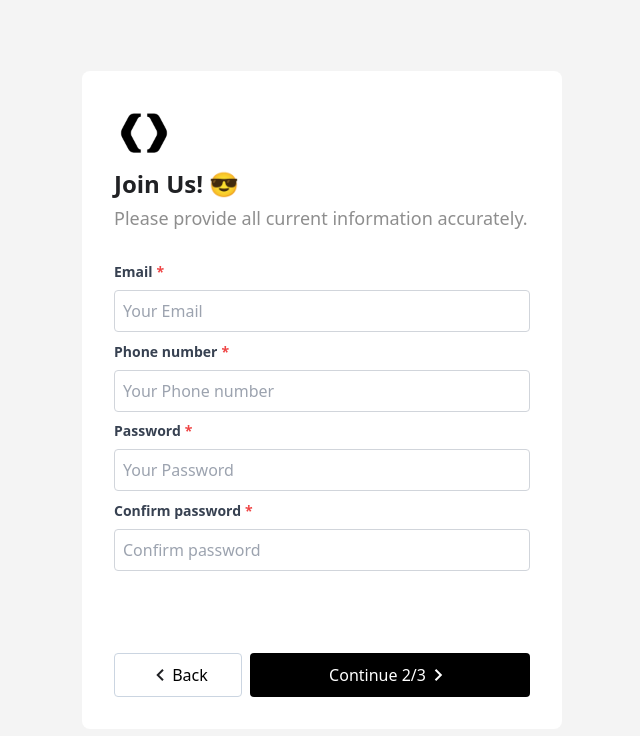
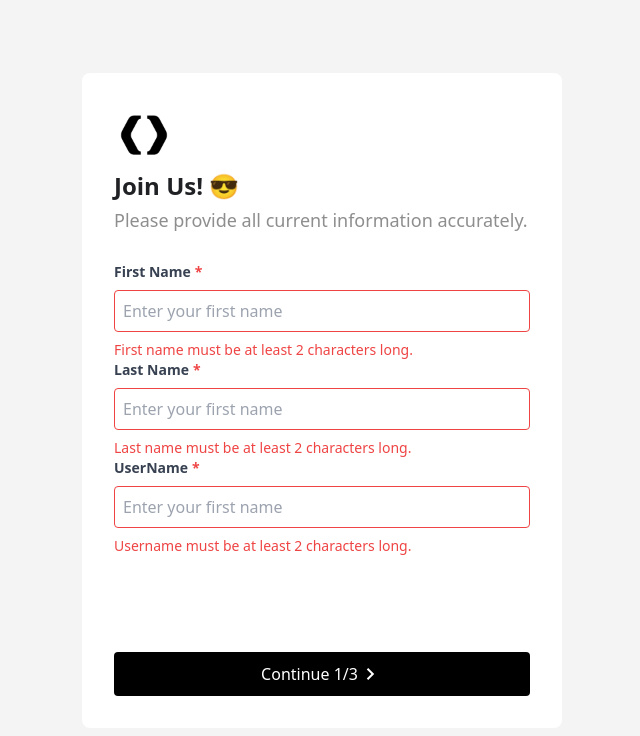
Before and after one commit to hfshsiflkd/Form-Project, a Next.js app: page / in a window 1280 px wide. Both pictures are taken after a click on the button "Continue 1/3". Shown: the top 736 px of the page, without its empty margins (318-958 px from the left). Built offline with nearby package versions, Linux system fonts and the light colour scheme.

Commit message:
step tw0
0ver

```diff
--- a/src/components/Input.js
+++ b/src/components/Input.js
@@ -1,40 +1,26 @@
 import React, { useState } from "react";
 
-const InputWithValidation = ({ label, placeholder ,errors , fromValue , handleError , setFormValue  }) => {
-  const [inputValue, setInputValue] = useState("");
-  const [error, setError] = useState(false);
-
-  // const handleError = () => {
-  //   if (inputValue.trim() === "") {
-  //     setError(true);
-  //   } else {
-  //     setError(false);
-  //   }
-  // };
-
-  const handleChange = (e) => {
-    setInputValue(e.target.value);
-    if (e.target.value.trim() !== "") {
-      setError(false);
-    }
-  };
+const InputWithValidation = ({ props }) => {
+  const { formValue, handleChange, errors } = props;
 
   return (
     <div className="w-[416px] flex flex-col justify-between space-y-2">
       <label className="flex text-sm text-gray-700 font-semibold">
-        {label} <span className="text-red-500 ml-1">*</span>
+        First Name <span className="text-red-500 ml-1">*</span>
       </label>
       <input
         type="text"
-        // value={inputValue}
+        name="firstName"
+        value={formValue.firstName}
         onChange={handleChange}
-        // onBlur={handleError}
-        placeholder={placeholder}
+        placeholder="Enter your first name"
         className={`border ${
-          error ? "border-red-500" : "border-gray-300"
-        } rounded p-2 focus:outline-none focus:ring-2 `}
+          errors?.firstName ? "border-red-500" : "border-gray-300"
+        } rounded p-2 focus:outline-none focus:ring-2`}
       />
-      {error && <p className="text-red-500 text-sm">This field is required.</p>}
+      {errors?.firstName && (
+        <p className="text-red-500 text-sm">{errors.firstName}</p>
+      )}
     </div>
   );
 };
--- a/src/components/MultiStepForm.js
+++ b/src/components/MultiStepForm.js
@@ -28,11 +28,15 @@ const MultiStepForm = () => {
     confirmPassword: "",
     dateBirth: "",
     profileImg: "",
-  });
-  const handleError = (errors) => (prev) => ({ ...prev, errors });
+  }
+
+  );
+
+  const handleError = (errors) => {
+    setFormError((prev) => ({ ...prev, ...errors }));
+  };
 
   const steps = [StepOne, StepTwo, StepThree, FinishedForm];
-
   const CurrentStepComponent = steps[currentStep];
 
   const nextStep = () => {
@@ -56,6 +60,7 @@ const MultiStepForm = () => {
         errors={formError}
         formValue={formValue}
         setFormValue={setFormValue}
+        setFormError={setFormError}
       />
     </div>
   );
--- a/src/components/StepOne.js
+++ b/src/components/StepOne.js
@@ -1,23 +1,83 @@
-
 import React from "react";
-import ChevronRightIcon from "../svg/chevron_right"
+import ChevronRightIcon from "../svg/chevron_right";
 import Input from "./Input";
 
 const StepOne = (props) => {
-  const { nextStep, errors , fromValue , handleError , setFormValue  } = props;
-  const error =false ;
-  const handleChange = (event)=> {
+  const {
+    nextStep,
+    errors,
+    formValue,
+    handleError,
+    setFormValue,
+    setFormError,
+  } = props;
 
-  }
+  const handleChange = (event) => {
+    const { name, value } = event.target;
+
+    setFormValue((prev) => ({
+      ...prev,
+      [name]: value,
+    }));
+
+    const validation = IsStepOneValid({ ...formValue, [name]: value });
+
+    setFormError((prev) => ({
+      ...prev,
+      [name]: validation.errors[name] || "",
+    }));
+  };
+
+  const handleFormNextStep = () => {
+    const { isValid, errors } = IsStepOneValid(formValue);
+    if (isValid) {
+      nextStep();
+    } else {
+      handleError(errors);
+    }
+  };
+
+  const IsStepOneValid = (data) => {
+    const { firstName, lastName, userName } = data;
+    const errors = {};
+    let isValid = true;
+
+    const onlyLettersRegex = /^[A-Za-z]+$/;
+    if (!firstName || firstName.length < 1) {
+      errors.firstName = "First name must be at least 2 characters long.";
+      isValid = false;
+    } else if (!onlyLettersRegex.test(firstName)) {
+      errors.firstName = "First name cannot contain special characters or numbers.";
+      isValid = false;
+    }
+    if (!lastName || lastName.length < 1) {
+      errors.lastName = "Last name must be at least 2 characters long.";
+      isValid = false;
+    } else if (!onlyLettersRegex.test(lastName)) {
+      errors.lastName = "Last name cannot contain special characters or numbers.";
+      isValid = false;
+    }
+    if (!userName || userName.length < 2) {
+      errors.userName = "Username must be at least 2 characters long.";
+      isValid = false;
+    }
+
+    return { isValid, errors };
+  };
+
   return (
     <div
       className="h-screen w-full flex justify-center items-center"
       style={{ backgroundColor: "#F4F4F4", color: "#000" }}
     >
       <div className="h-auto w-[480px] p-[32px] bg-white rounded-lg">
-        <div className=" w-[416px] h-[385px] flex justify-between flex-col">
-          <div className=" w-[416px] h-[129px] flex flex-col justify-between items-start ">
-            <img src="./img/Logo.png" className="w-[60px] h-[60px]" />
+        <div className="w-[416px] h-[385px] flex justify-between flex-col">
+          <div className="w-[416px] h-[129px] flex flex-col justify-between items-start">
+            <img
+              src="./img/Logo.png"
+              className="w-[60px] h-[60px]"
+              alt="Logo"
+            />
             <h1 className="text-customblack font-semibold leading-normal text-2xl">
               Join Us! 😎
             </h1>
@@ -25,16 +85,70 @@ const StepOne = (props) => {
               Please provide all current information accurately.
             </p>
           </div>
-          <div className=" w-[416px] h-[228px] flex flex-col justify-between">
-              <Input label={"First Name"} placeholder={"Your First Name"} />
-            <Input label={"Last Name"} placeholder={"Your Last Name"} />
-            <Input label={"Username"} placeholder={"Your Username"} />
+          <div className="w-[416px] h-[228px] flex flex-col justify-between">
+            <div className="w-[416px] flex flex-col justify-between space-y-2">
+              <label className="flex text-sm text-gray-700 font-semibold">
+                First Name <span className="text-red-500 ml-1">*</span>
+              </label>
+              <input
+                type="text"
+                name="firstName"
+                value={formValue.firstName}
+                onChange={handleChange}
+                placeholder="Enter your first name"
+                className={`border ${
+                  errors?.firstName ? "border-red-500" : "border-gray-300"
+                } rounded p-2 focus:outline-none focus:ring-2`}
+              />
+              {errors?.firstName && (
+                <p className="text-red-500 text-sm">{errors.firstName}</p>
+              )}
+            </div>
+            <div className="w-[416px] flex flex-col justify-between space-y-2">
+              <label className="flex text-sm text-gray-700 font-semibold">
+                Last Name <span className="text-red-500 ml-1">*</span>
+              </label>
+              <input
+                type="text"
+                name="lastName"
+                value={formValue.lastName}
+                onChange={handleChange}
+                placeholder="Enter your first name"
+                className={`border ${
+                  errors?.lastName ? "border-red-500" : "border-gray-300"
+                } rounded p-2 focus:outline-none focus:ring-2`}
+              />
+              {errors?.lastName && (
+                <p className="text-red-500 text-sm">{errors.lastName}</p>
+              )}
+            </div>
+            <div className="w-[416px] flex flex-col justify-between space-y-2">
+              <label className="flex text-sm text-gray-700 font-semibold">
+                UserName <span className="text-red-500 ml-1">*</span>
+              </label>
+              <input
+                type="text"
+                name="userName"
+                value={formValue.userName}
+                onChange={handleChange}
+                placeholder="Enter your first name"
+                className={`border ${
+                  errors?.userName ? "border-red-500" : "border-gray-300"
+                } rounded p-2 focus:outline-none focus:ring-2`}
+              />
+              {errors?.userName && (
+                <p className="text-red-500 text-sm">{errors.userName}</p>
+              )}
+            </div>
           </div>
         </div>
-        <button className="w-[416px] h-[44px] mt-[162px] flex p-[12px] justify-center items-center rounded bg-black text-white "
-        onClick={nextStep}
 
-        > Continue 1/3 <ChevronRightIcon/></button>
+        <button
+          className="w-[416px] h-[44px] mt-[162px] flex p-[12px] justify-center items-center rounded bg-black text-white"
+          onClick={handleFormNextStep}
+        >
+          Continue 1/3 <ChevronRightIcon />
+        </button>
       </div>
     </div>
   );
--- a/src/components/StepTwo.js
+++ b/src/components/StepTwo.js
@@ -1,10 +1,93 @@
 import React from "react";
 import ChevronRightIcon from "../svg/chevron_right";
-import Input from "./Input";
 import ChevronLefttIcon from "@/svg/ChevronLefttIcon";
 
 const StepTwo = (props) => {
-  const { nextStep, backStep } = props;
+  const {
+    nextStep,
+    errors,
+    formValue,
+    handleError,
+    setFormValue,
+    setFormError,
+    backStep,
+  } = props;
+
+  const handleChange = (event) => {
+    const { name, value } = event.target;
+
+    setFormValue((prev) => ({
+      ...prev,
+      [name]: value,
+    }));
+
+    const validation = IsStepOneValid({ ...formValue, [name]: value });
+
+    setFormError((prev) => ({
+      ...prev,
+      [name]: validation.errors[name] || "",
+    }));
+  };
+
+  const handleFormNextStep = () => {
+    const { isValid, errors } = IsStepOneValid(formValue);
+    if (isValid) {
+      nextStep();
+    } else {
+      handleError(errors);
+    }
+  };
+  const IsStepOneValid = (data) => {
+    const { email, phoneNumber, password , confirmPassword } = data;
+    const errors = {};
+    let isValid = true;
+    const emailChecker = /^[^\s@]+@[^\s@]+\.[^\s@]+$/;
+    const phonecheker = /^(\+?\d{1,3})?[-.\s]?\d{7,14}$/;
+
+    if (!email || email.length < 6) {
+      errors.email = "Please provide a valid email address.";
+      isValid = false;
+    } else if (!emailChecker.test(email)) {
+      errors.email = "Invalid email format.";
+      isValid = false;
+    }
+    if (!phoneNumber || phoneNumber.length < 8) {
+      errors.phoneNumber = "Please enter a valid phone number.";
+      isValid = false;
+    } else if (!phonecheker.test(phoneNumber)) {
+      errors.phoneNumber = "Invalid Phone Number format.";
+      isValid = false;
+    }
+    const minLength = 8;
+    const maxLength = 20;
+    const uppercaseChecker = /[A-Z]/;
+    const lowercaseChecker = /[a-z]/;
+    const numberChecker = /\d/;
+
+    if (!password || password.length < minLength) {
+      errors.password = `Password must be at least ${minLength} characters long.`;
+      isValid = false;
+    } else if (password.length > maxLength) {
+      errors.password = `Password must not exceed ${maxLength} characters.`;
+      isValid = false;
+    } else if (!uppercaseChecker.test(password)) {
+      errors.password = "Password must include at least one uppercase letter.";
+      isValid = false;
+    } else if (!lowercaseChecker.test(password)) {
+      errors.password = "Password must include at least one lowercase letter.";
+      isValid = false;
+    } else if (!numberChecker.test(password)) {
+      errors.password = "Password must include at least one number.";
+      isValid = false;
+    }
+    if (password && confirmPassword !== password) {
+      errors.confirmPassword = "Passwords do not match. Please try again";
+      isValid = false;
+    }
+
+
+    return { isValid, errors };
+  };
   return (
     <div
       className="h-screen w-full flex justify-center items-center"
@@ -22,13 +105,78 @@ const StepTwo = (props) => {
             </p>
           </div>
           <div className=" w-[416px] h-[309px] flex flex-col justify-between mt-[30px]">
-            <Input label={"Email"} placeholder={"Your Email"} />
-            <Input label={"Phone number"} placeholder={"Your Phone number"} />
-            <Input label={"Password"} placeholder={"Your Password"} />
-            <Input
-              label={"Confirm password"}
-              placeholder={"Confirm password"}
-            />
+            <div className="w-[416px] flex flex-col justify-between space-y-2">
+              <label className="flex text-sm text-gray-700 font-semibold">
+                Email <span className="text-red-500 ml-1">*</span>
+              </label>
+              <input
+                type="email"
+                name="email"
+                value={formValue.email}
+                onChange={handleChange}
+                placeholder="Enter your first name"
+                className={`border ${
+                  errors?.email ? "border-red-500" : "border-gray-300"
+                } rounded p-2 focus:outline-none focus:ring-2`}
+              />
+              {errors?.email && (
+                <p className="text-red-500 text-sm">{errors.email}</p>
+              )}
+            </div>
+            <div className="w-[416px] flex flex-col justify-between space-y-2">
+              <label className="flex text-sm text-gray-700 font-semibold">
+                PhoneNumber <span className="text-red-500 ml-1">*</span>
+              </label>
+              <input
+                type="phoneNumber"
+                name="phoneNumber"
+                value={formValue.phoneNumber}
+                onChange={handleChange}
+                placeholder="Enter your first name"
+                className={`border ${
+                  errors?.phoneNumber ? "border-red-500" : "border-gray-300"
+                } rounded p-2 focus:outline-none focus:ring-2`}
+              />
+              {errors?.phoneNumber && (
+                <p className="text-red-500 text-sm">{errors.phoneNumber}</p>
+              )}
+            </div>
+            <div className="w-[416px] flex flex-col justify-between space-y-2">
+              <label className="flex text-sm text-gray-700 font-semibold">
+                Password <span className="text-red-500 ml-1">*</span>
+              </label>
+              <input
+                type="password"
+                name="password"
+                value={formValue.password}
+                onChange={handleChange}
+                placeholder="Enter your Password"
+                className={`border ${
+                  errors?.password ? "border-red-500" : "border-gray-300"
+                } rounded p-2 focus:outline-none focus:ring-2`}
+              />
+              {errors?.password && (
+                <p className="text-red-500 text-sm">{errors.password}</p>
+              )}
+            </div>
+            <div className="w-[416px] flex flex-col justify-between space-y-2">
+              <label className="flex text-sm text-gray-700 font-semibold">
+              Confirm Password <span className="text-red-500 ml-1">*</span>
+              </label>
+              <input
+                type="Password"
+                name="confirmPassword"
+                value={formValue.confirmPassword}
+                onChange={handleChange}
+                placeholder="Enter your Password"
+                className={`border ${
+                  errors?.confirmPassword ? "border-red-500" : "border-gray-300"
+                } rounded p-2 focus:outline-none focus:ring-2`}
+              />
+              {errors?.confirmPassword && (
+                <p className="text-red-500 text-sm">{errors.confirmPassword}</p>
+              )}
+            </div>
           </div>
         </div>
 
@@ -41,7 +189,7 @@ const StepTwo = (props) => {
           </button>
           <button
             className="w-[280px] h-[44px]  flex p-[12px] justify-center items-center rounded bg-black text-white hover:opacity-75 "
-            onClick={nextStep}
+            onClick={handleFormNextStep}
           >
             Continue 2/3 <ChevronRightIcon />
           </button>
```
Also changed, not shown: src/components/StepThree.js (+2 -7 lines).
